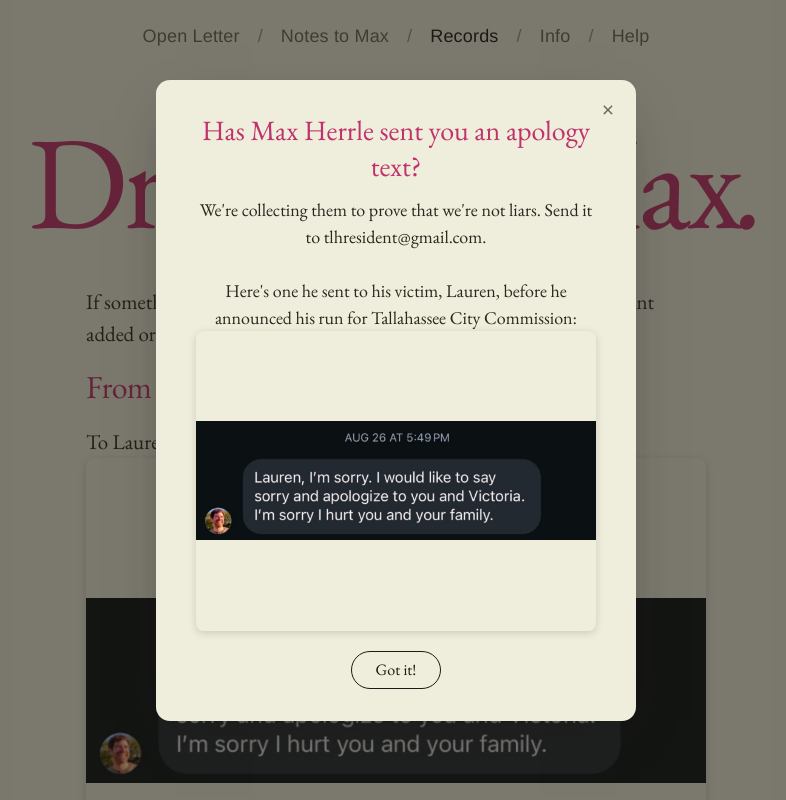
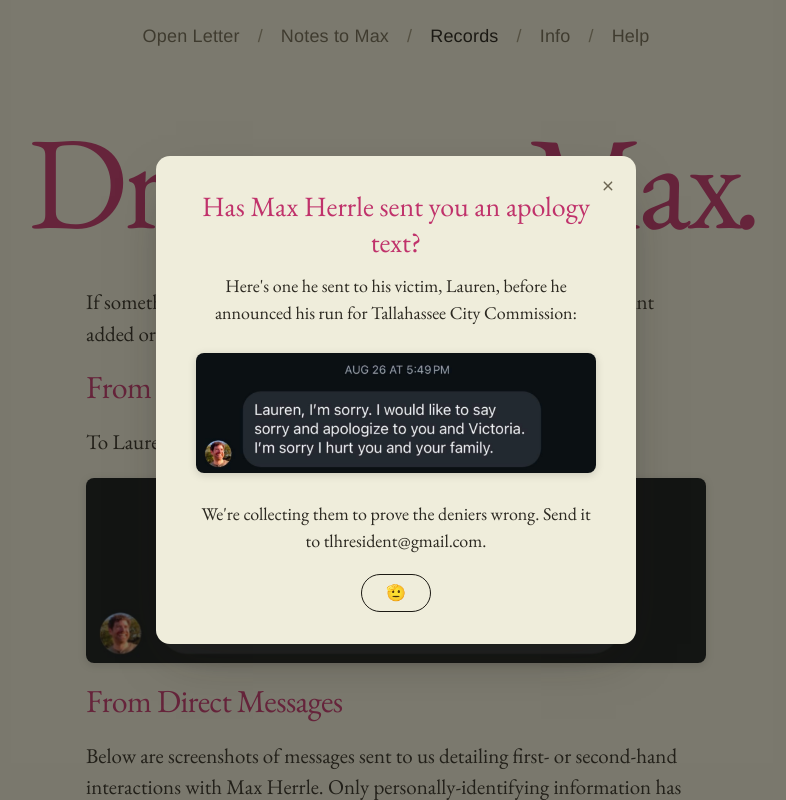
Before and after one commit to shelbygreen/dropout-max, a Next.js app: page /records in a window 1280 px wide. Shown: the top 800 px of the page, without its empty margins (244-1030 px from the left). Built offline with nearby package versions, Linux system fonts and the light colour scheme; no server answers.

Commit message:
little tweaks

```diff
--- a/app/records/page.js
+++ b/app/records/page.js
@@ -28,8 +28,8 @@ export default function RecordsPage() {
 
         <h2 style={subhead}>From Max Herrle, himself</h2>
         <p style={body}>To Lauren. Sent on August 26, 2025 via Instagram:
-        <Screenshot src="/Pre-Campaign-Apology-Text-1.png" aspect="4 / 3"/>
         </p>
+        <Screenshot src="/Pre-Campaign-Apology-Text-1.png" aspect="auto"/>
 
 
         <h2 style={subhead}>From Direct Messages</h2>
--- a/components/AnnouncementModal.js
+++ b/components/AnnouncementModal.js
@@ -58,12 +58,17 @@ export default function AnnouncementModal() {
         </h2>
 
         <p style={{ margin: 0, fontSize: "clamp(16px,4vw,18px)", lineHeight: 1.5, color: "#2b2820" }}>
-          We're collecting them to prove that we're not liars. Send it to tlhresident@gmail.com. <br/> <br/> Here's one he sent to his victim, Lauren, before he announced his run for Tallahassee City Commission:
+          Here's one he sent to his victim, Lauren, before he announced his run for Tallahassee City Commission:
+          <br/><br/>
         </p>
-        <Screenshot src="/Pre-Campaign-Apology-Text-1.png" aspect="4 / 3"/>
+        <Screenshot src="/Pre-Campaign-Apology-Text-1.png" aspect="auto"/>
+        <p style={{ margin: 0, fontSize: "clamp(16px,4vw,18px)", lineHeight: 1.5, color: "#2b2820" }}>
+           <br/>
+            We're collecting them to prove the deniers wrong. Send it to tlhresident@gmail.com.
+        </p>
 
         <button type="button" className="ghostBtn" onClick={close} style={{ marginTop: 20, padding: "10px 24px", borderRadius: 999, fontSize: 16 }}>
-          Got it!
+          🫡
         </button>
       </div>
     </div>
--- a/components/Screenshot.js
+++ b/components/Screenshot.js
@@ -1,8 +1,27 @@
 export default function Screenshot({ src, alt, aspect = "3 / 4" }) {
+  const isAuto = aspect === "auto";
+
   return (
-    <div style={{ position: "relative", width: "100%", aspectRatio: aspect, borderRadius: 8, boxShadow: "0 2px 8px rgba(0,0,0,0.15)"}}>
+    <div
+      style={{
+        position: "relative",
+        width: "100%",
+        aspectRatio: isAuto ? undefined : aspect,
+        borderRadius: 8,
+        boxShadow: "0 2px 8px rgba(0,0,0,0.15)",
+        overflow: "hidden"
+      }}
+    >
       {src ? (
-        <img src={src} alt={alt || ""} style={{ width: "100%", height: "100%", objectFit: "contain", display: "block" }} />
+        <img
+          src={src}
+          alt={alt || ""}
+          style={
+            isAuto
+              ? { width: "100%", height: "auto", display: "block" }
+              : { width: "100%", height: "100%", objectFit: "contain", display: "block" }
+          }
+        />
       ) : (
         <div
           style={{
```
